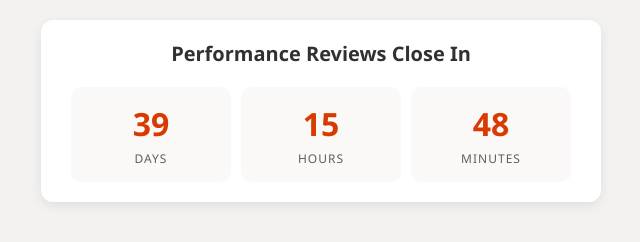
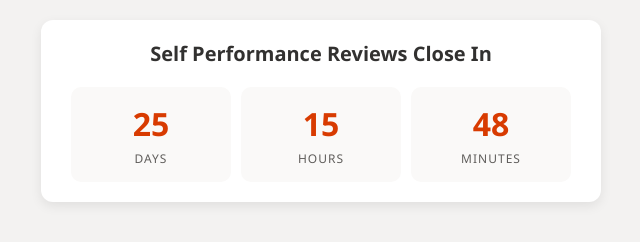
Before and after one commit to IX-admin/Count, a plain HTML site: page index.html in a window 1280 px wide. Shown: the whole page, without its empty margins (319-959 px from the left). Drawn offline with Linux system fonts and the light colour scheme.

Commit message:
Update index.html

```diff
--- a/index.html
+++ b/index.html
@@ -57,7 +57,7 @@
 <body>
 
 <div class="container">
-  <div class="title">Performance Reviews Close In</div>
+  <div class="title">Self Performance Reviews Close In</div>
 
   <div class="timer">
     <div class="time-box">
@@ -78,7 +78,7 @@
 </div>
 
 <script>
-var countDownDate = new Date("Jul 31, 2026 17:00:00").getTime();
+var countDownDate = new Date("Jul 17, 2026 17:00:00").getTime();
 
 setInterval(function() {
 
```
